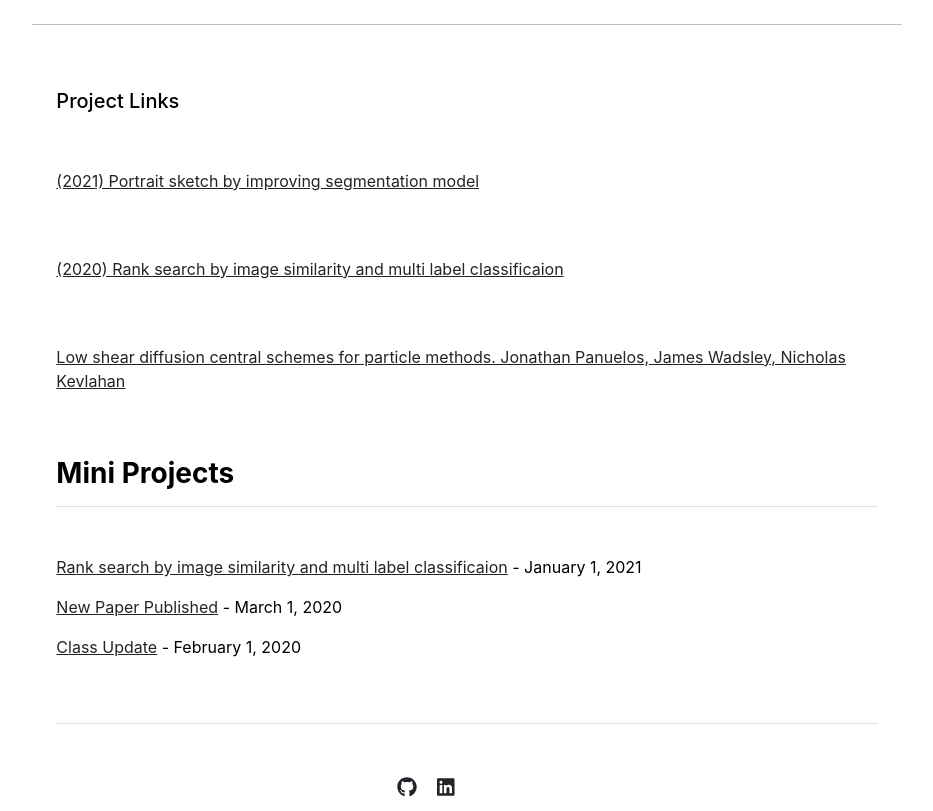
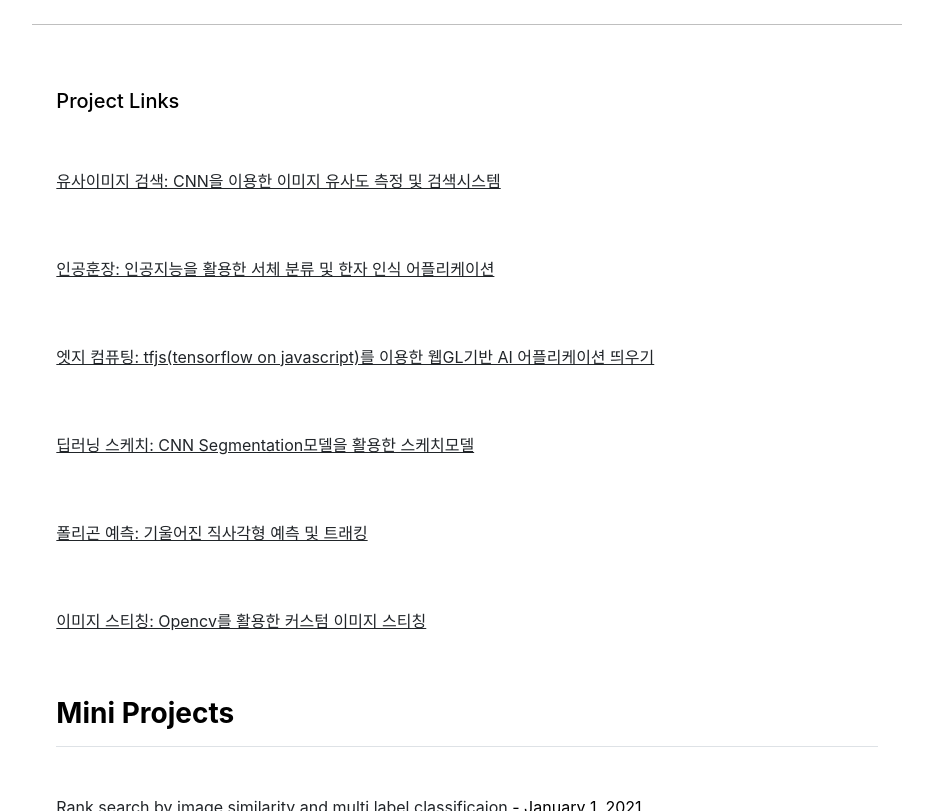
Before and after one commit to HyeongminMoon/HyeongminMoon.github.io, a Jekyll site: the page built from index.md, in a window 1280 px wide and 900 px high, scrolled down 7364 px, cut to the strip 89-900 px from the top of the window. Shown: the whole strip, without its empty margins (173-1106 px from the left). Built offline with Jekyll 4.4.1, drawn with Linux system fonts in a browser that asks for light colours.

Commit message:
Update publications.yml

```diff
--- a/_data/publications.yml
+++ b/_data/publications.yml
@@ -1,10 +1,7 @@
 featured:
-- {name: '(2021) Portrait sketch by improving segmentation model ', url: 'https://github.com/HyeongminMoon/U-2-Net_portrait_sketch'}
-- {name: '(2020) Rank search by image similarity and multi label classificaion', url: 'https://hyeongminmoon.github.io/FRCNN_trademark_similarity/'}
-- {name: 'Low shear diffusion central schemes for particle methods. Jonathan Panuelos, James Wadsley, Nicholas Kevlahan', url: 'http://ms.mcmaster.ca/kevla/pdf/articles/jcp_v414.pdf'}
-
-index:
-- {name: 'Testing General Relativity with Present and Future Astrophysical Observations. Emanuele Berti (Mississippi U. and Lisbon, CENTRA), Enrico Barausse (Paris, Inst. Astrophys. and Paris U., VI-VII), Vitor Cardoso (Lisbon, IST and Perimeter Inst. Theor. Phys. and Lisbon, CENTRA), Leonardo Gualtieri (Rome U. and INFN, Rome), Paolo Pani (Rome U. and INFN, Rome and Lisbon, IST and Lisbon, CENTRA) et al.', url: '/publications/1501.07274.pdf'}
-- {name: 'Shock interactions, turbulence and the origin of the stellar mass spectrum. Ralph E. Pudritz and N. K.-R. Kevlahan', url: 'http://ms.mcmaster.ca/kevla/pdf/articles/PhilTransRSoc_2013.pdf'}
-- {name: 'Low shear diffusion central schemes for particle methods. Jonathan Panuelos, James Wadsley, Nicholas Kevlahan', url: 'http://ms.mcmaster.ca/kevla/pdf/articles/jcp_v414.pdf'}
-- {name: 'Numerical solutions of thin film equations for polymer flows. Thomas. Salez, Joshua D. McGraw, Sara Cormier, Oliver Bäumchen, Kari Dalnoki-Veress, and Elie Raphaël', url: 'https://static1.squarespace.com/static/5684891d7086d74497aeb71f/t/56ec510d2fe1319543ab6d6f/1458327821946/10.1140-epje-i2012-12114-x.pdf'}
+- {name: '유사이미지 검색: CNN을 이용한 이미지 유사도 측정 및 검색시스템', url: 'https://hyeongminmoon.github.io/FRCNN_trademark_similarity/'}
+- {name: '인공훈장: 인공지능을 활용한 서체 분류 및 한자 인식 어플리케이션', url: 'https://hyeongminmoon.github.io/FRCNN_Calligraphy/'}
+- {name: '엣지 컴퓨팅: tfjs(tensorflow on javascript)를 이용한 웹GL기반 AI 어플리케이션 띄우기', url: 'https://hyeongminmoon.github.io/tfjs_Edge-computing-by-inference-AImodel-on-WebGL/'}
+- {name: '딥러닝 스케치: CNN Segmentation모델을 활용한 스케치모델', url: 'https://hyeongminmoon.github.io/U-2-Net_portrait_sketch/'}
+- {name: '폴리곤 예측: 기울어진 직사각형 예측 및 트래킹', url: 'https://hyeongminmoon.github.io/PolygonObjectDetection/'}
+- {name: '이미지 스티칭: Opencv를 활용한 커스텀 이미지 스티칭', url: 'https://hyeongminmoon.github.io/Image_Stitching/'}
```
